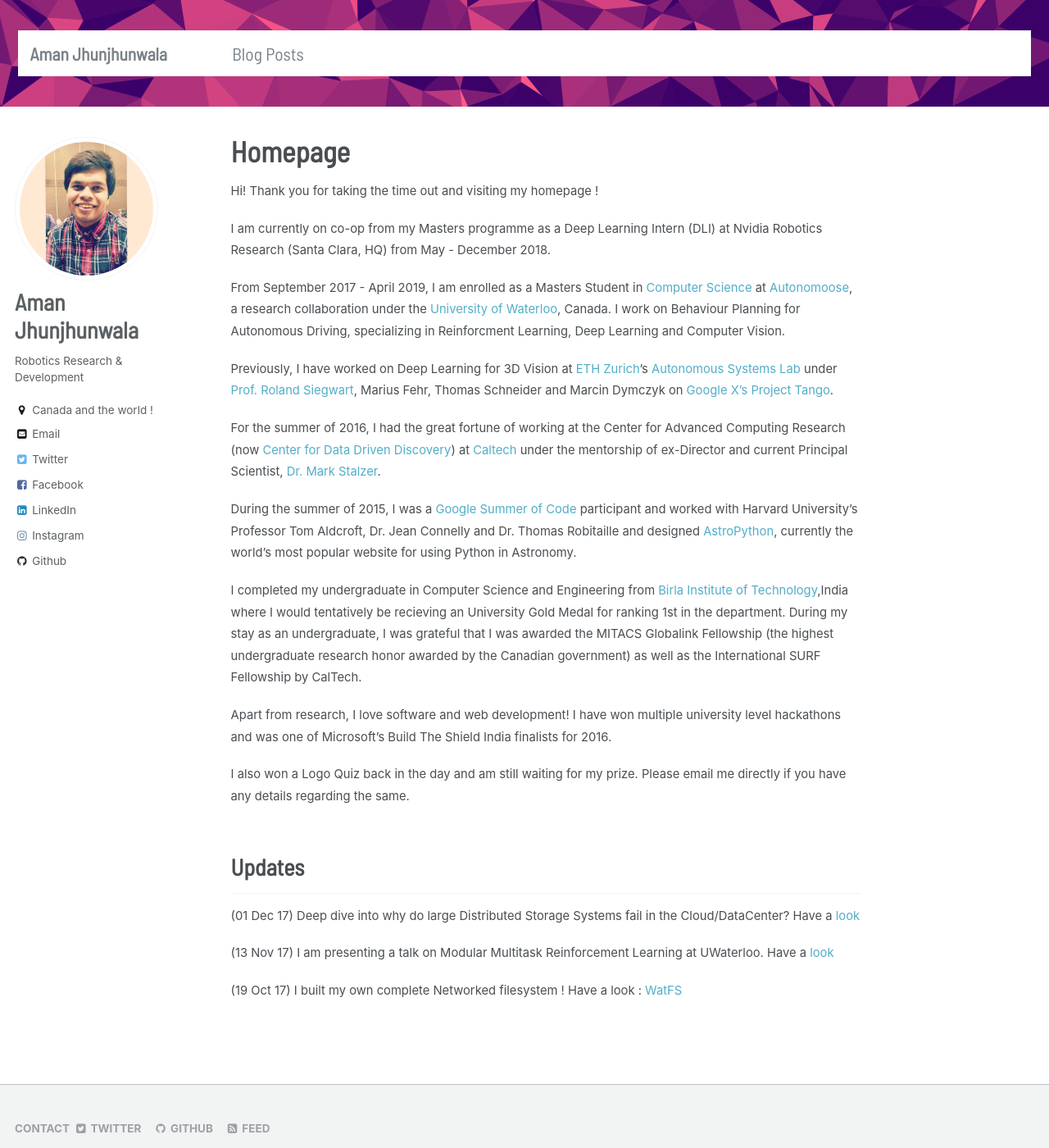
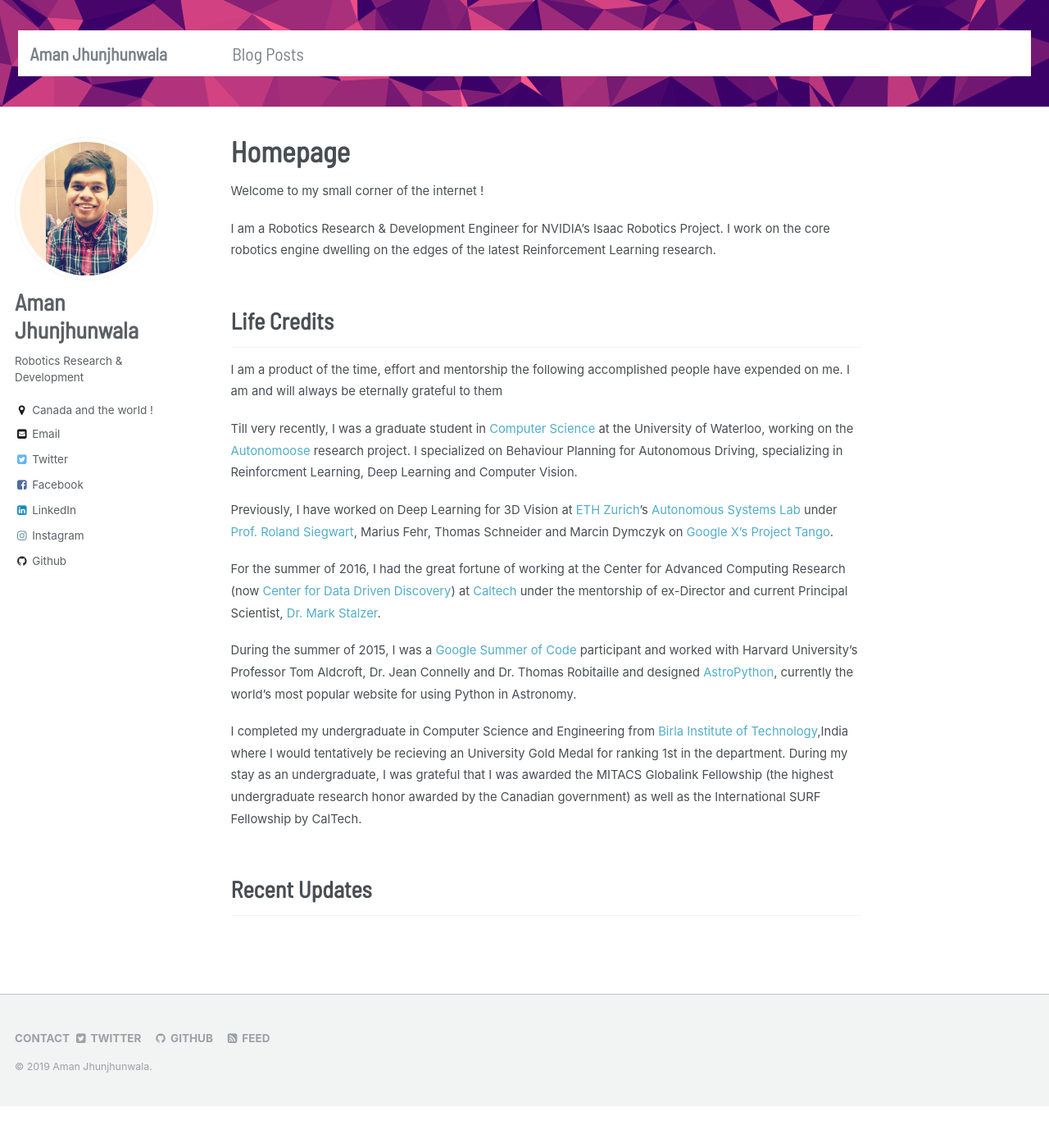
Before and after one commit to amanjhunjhunwala/amanjhunjhunwala.github.io, a Jekyll site: the page built from _pages/about.md, in a window 1280 px wide and 1400 px high. Shown: the whole window at 82% size. Built offline with Jekyll 4.4.1, drawn with Linux system fonts in a browser that asks for light colours; some web fonts are replaced.

Commit message:
Update about.md

```diff
--- a/_pages/about.md
+++ b/_pages/about.md
@@ -7,31 +7,24 @@ redirect_from:
   - /about/
   - /about.html
 ---
+Welcome to my small corner of the internet !
 
-Hi! Thank you for taking the time out and visiting my homepage !
+I am a Robotics Research & Development Engineer for NVIDIA's Isaac Robotics Project. I work on the core robotics engine dwelling on the edges of the latest Reinforcement Learning research.
 
-I am currently on co-op from my Masters programme as a Deep Learning Intern (DLI) at Nvidia Robotics Research (Santa Clara, HQ)  from May - December 2018.
 
-From September 2017 - April 2019, I am enrolled as a Masters Student in [Computer Science](https://cs.uwaterloo.ca/) at [Autonomoose](http://www.autonomoose.net/), a research collaboration under the [University of Waterloo](https://uwaterloo.ca/), Canada. I work on Behaviour Planning for Autonomous Driving, specializing in Reinforcment Learning, Deep Learning and Computer Vision.
+## Life Credits
+
+I am a product of the time, effort and mentorship the following accomplished people have expended on me. I am and will always be eternally grateful to them
+
+Till very recently, I was a graduate student in [Computer Science](https://cs.uwaterloo.ca/) at the University of Waterloo, working on the [Autonomoose](http://www.autonomoose.net/)  research project. I specialized on Behaviour Planning for Autonomous Driving, specializing in Reinforcment Learning, Deep Learning and Computer Vision.
 
 Previously, I have worked on Deep Learning for 3D Vision at [ETH Zurich](https://www.ethz.ch/en.html)'s [Autonomous Systems Lab](http://www.asl.ethz.ch/) under [Prof. Roland Siegwart](http://www.asl.ethz.ch/the-lab/people/person-detail.html?persid=29981), Marius Fehr, Thomas Schneider and Marcin Dymczyk on [Google X's Project Tango](https://get.google.com/tango/).
 
 For the summer of 2016, I had the great fortune of working at the Center for Advanced Computing Research (now [Center for Data  Driven Discovery](http://cd3.caltech.edu/)) at [Caltech](http://www.caltech.edu/) under the mentorship of ex-Director and current Principal Scientist, [Dr. Mark Stalzer](https://www.linkedin.com/in/mark-stalzer-97254a/).
 
-
 During the summer of 2015, I was a [Google Summer of Code](https://developers.google.com/open-source/gsoc/) participant and worked with Harvard University's Professor Tom Aldcroft, Dr. Jean Connelly and Dr. Thomas Robitaille and designed [AstroPython](http://astropython.org), currently the world's most popular website for using Python in Astronomy.
-
 
 I completed my undergraduate in Computer Science and Engineering from [Birla Institute of Technology](https://bitmesra.ac.in/),India where I would tentatively be recieving an University Gold Medal for ranking 1st in the department. During my stay as an undergraduate, I was grateful that I was awarded the MITACS Globalink Fellowship (the highest undergraduate research honor awarded by the Canadian government) as well as the International SURF Fellowship by CalTech.
 
-Apart from research, I love software and web development! I have won multiple university level hackathons and was one of Microsoft's Build The Shield India finalists for 2016.
 
-I also won a Logo  Quiz back in the day and am still waiting for my prize. Please email me directly if you have any details regarding the same.
-
-## Updates
-(01 Dec 17) Deep dive into why do large Distributed Storage Systems fail in the Cloud/DataCenter? Have a [look](http://bit.do/amanStorage)
-
-(13 Nov 17) I am presenting a talk on Modular Multitask Reinforcement Learning at UWaterloo. Have a [look](https://wiki.math.uwaterloo.ca/statwiki/index.php?title=Modular_Multitask_Reinforcement_Learning_with_Policy_Sketches)
-
-
-(19 Oct 17) I built my own complete Networked filesystem ! Have a look : [WatFS](http://bit.do/WatFS)
+## Recent Updates
```
